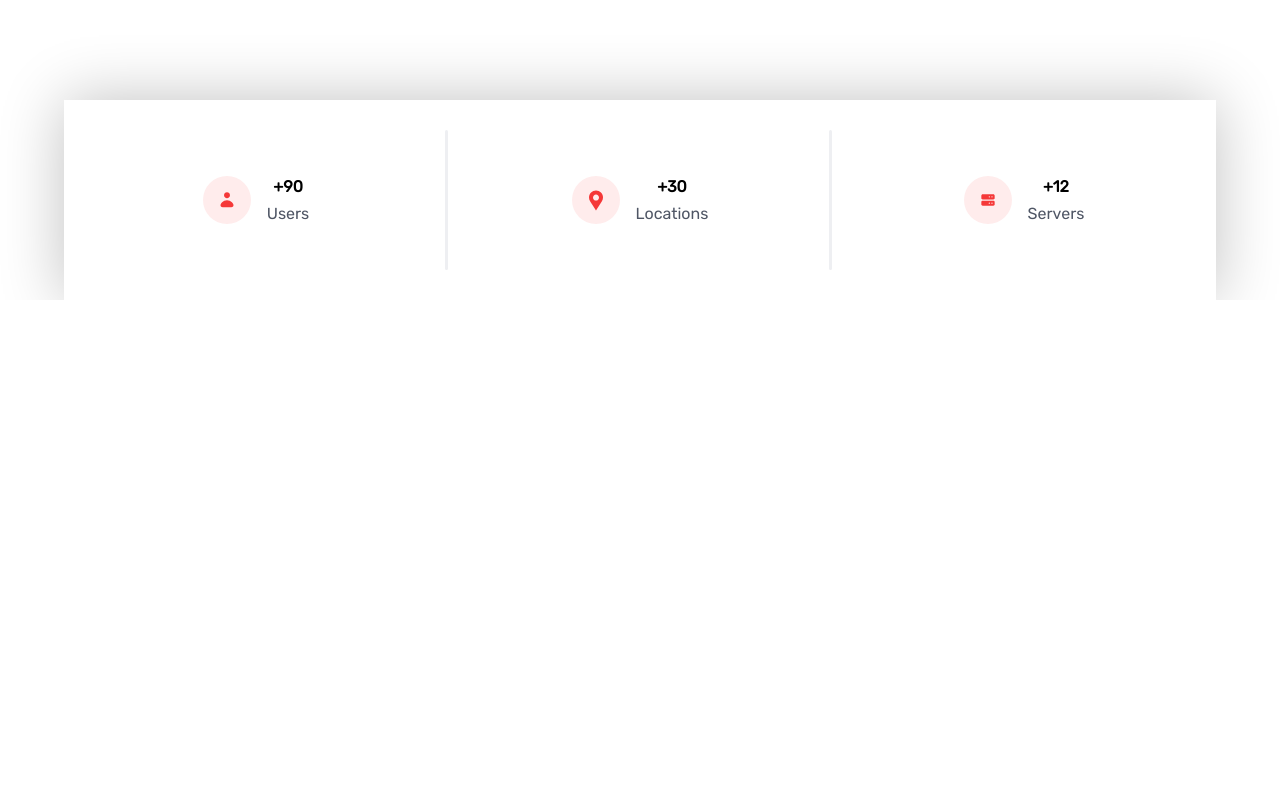
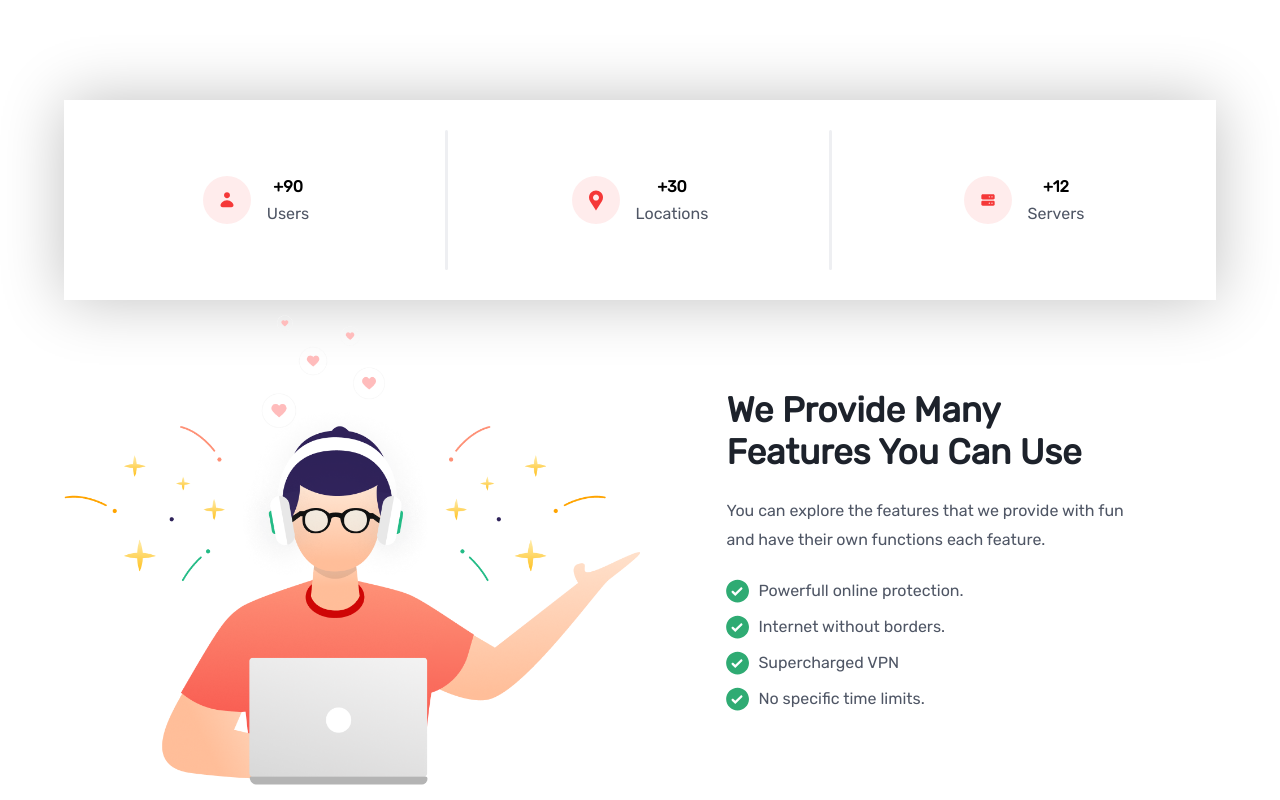
Before and after one commit to CudeTeam/vpn-landing, a plain HTML site: page index.html in a window 1280 px wide. Shown: the part 544-1344 px from the top of the page. Before the commit the page ends 844 px from the top, so only its background shows below. Drawn offline with Linux system fonts and the light colour scheme.

Commit message:
added about section

```diff
--- a/assets/scss/_layout.scss
+++ b/assets/scss/_layout.scss
@@ -171,3 +171,55 @@ main {
         }
     }
 }
+
+// About Section Starts
+.about {
+    width: 100%;
+    height: 500px;
+    position: relative;
+
+    .container {
+        height: inherit;
+        display: grid;
+        grid-template-columns: repeat(2, 1fr);
+        align-items: center;
+
+        .about-content {
+            width: 70%;
+            @include push-div();
+            display: flex;
+            flex-direction: column;
+            row-gap: 1.5rem;
+
+            &__title {
+                font-size: 35px;
+                color: $primary-link-color;
+            }
+
+            &__desc {
+                line-height: 1.8;
+                color: #4F5665;
+            }
+
+            &__list {
+                display: flex;
+                flex-direction: column;
+                justify-content: center;
+                row-gap: 0.75rem;
+
+                li {
+                    color: #4F5665;
+                    display: flex;
+                    align-items: center;
+                    column-gap: 0.5rem;
+
+                    img {
+                        width: 24px;
+                        height: 24px;
+                    }
+                }
+            }
+        }
+    }
+}
+// About Section Ends
--- a/index.html
+++ b/index.html
@@ -108,6 +108,30 @@
                     </div>
                 </div>
             </section>
+
+            <section class="about">
+                <div class="container">
+                    <figure class="about-image">
+                        <img src="./assets/image/Illustration2.png">
+                    </figure>
+
+                    <div class="about-content">
+                        <h2 class="about-content__title">
+                            We Provide Many <br> Features You Can Use
+                        </h2>
+                        <p class="about-content__desc">
+                            You can explore the features that we provide with fun <br> and have their own functions each feature.
+                        </p>
+
+                        <ul class="about-content__list">
+                            <li> <img src="./assets/image/green-tick.svg" alt=""> Powerfull online protection.</li>
+                            <li> <img src="./assets/image/green-tick.svg" alt=""> Internet without borders.</li>
+                            <li> <img src="./assets/image/green-tick.svg" alt=""> Supercharged VPN</li>
+                            <li> <img src="./assets/image/green-tick.svg" alt=""> No specific time limits.</li>
+                        </ul>
+                    </div>
+                </div>
+            </section>
         </main>
 
         <!-- Link JavaScript -->
```
Also changed, not shown: assets/css/main.css, assets/image/Illustration2.png (added), assets/image/green-tick.svg (added).
